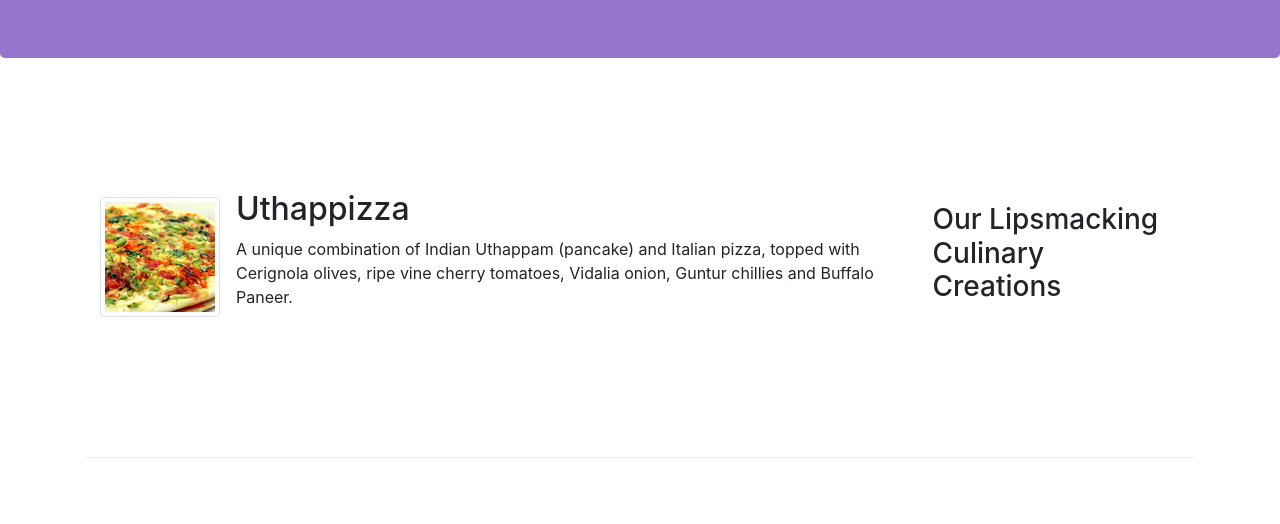
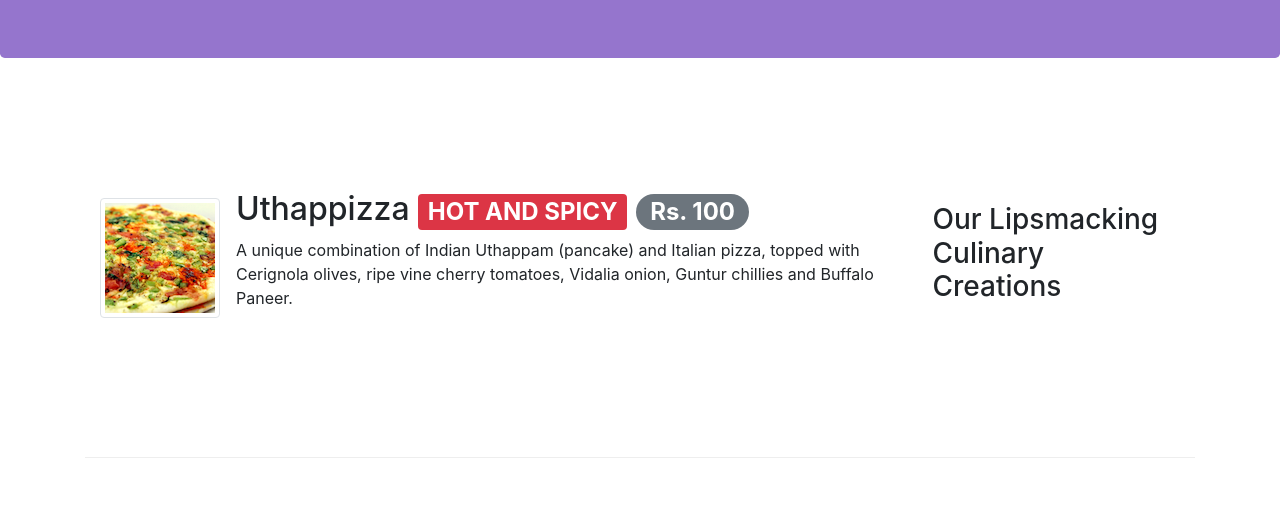
Before and after one commit to NikhilRaj060/Resuturant-Project, a website: page index.html in a window 1280 px wide. Shown: the part 276-800 px from the top of the page. Drawn offline with nearby package versions, Linux system fonts and the light colour scheme.

Commit message:
Alerting Users

```diff
--- a/index.html
+++ b/index.html
@@ -56,7 +56,7 @@
                 <div class="media">
                     <img src="img/uthappizza.png" class="d-flex mr-3 img-thumbnail align-self-center" alt="uthappiza">
                     <div class="media-body">
-                        <h2 class="mt-0">Uthappizza</h2>
+                        <h2 class="mt-0">Uthappizza <span class="badge badge-danger">HOT AND SPICY</span> <span class="badge badge-pill badge-secondary">Rs. 100</span></h2>
                         <p class="d-none d-sm-block">A unique combination of Indian Uthappam (pancake) and Italian pizza, topped with Cerignola olives, ripe vine cherry tomatoes, Vidalia onion, Guntur chillies and Buffalo Paneer.</p>
                     </div>
                 </div>
```
